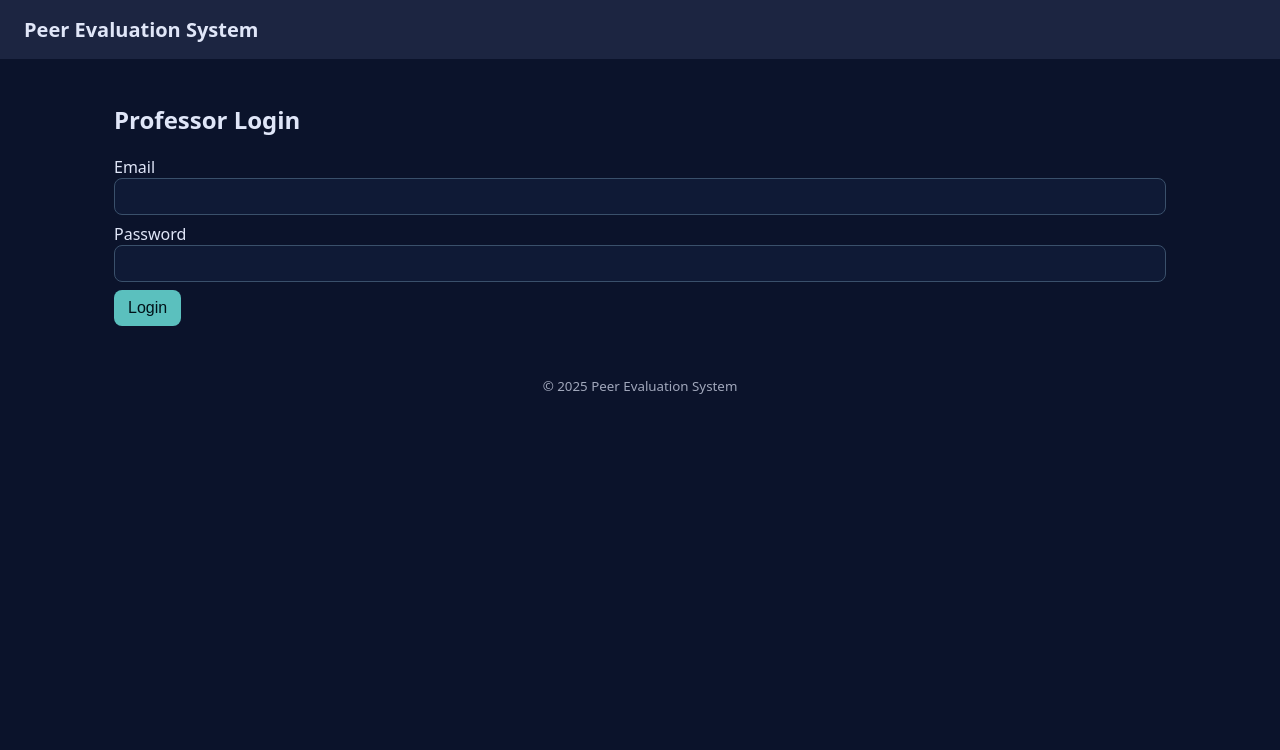
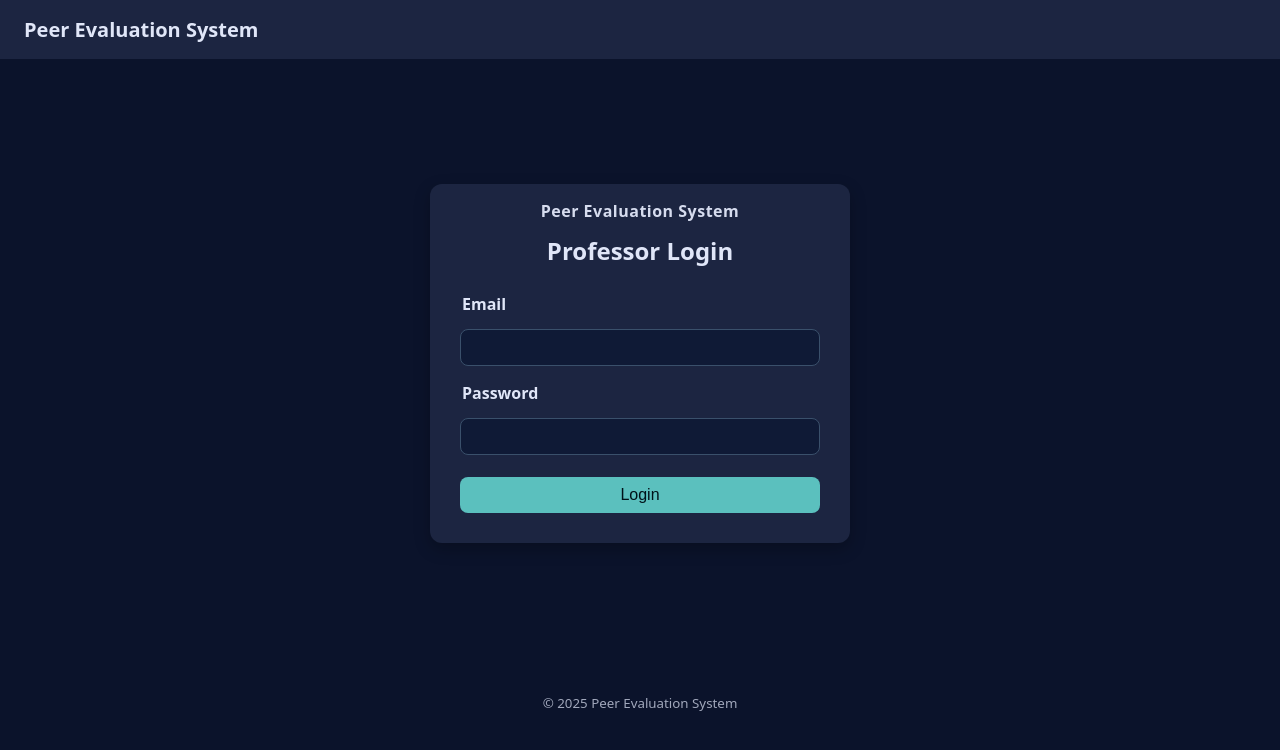
Before and after one commit to AlexHusseini/CapstoneProject, a Flask app: page /login in a window 1280 px wide. Shown: the top 750 px of the page. Run offline with Flask 3, Linux system fonts and the light colour scheme; parts of the project's set-up code (start-up, migrations or seed data) failed here and were passed over.

Commit message:
design changes

```diff
--- a/static/styles.css
+++ b/static/styles.css
@@ -178,3 +178,52 @@ footer{ text-align:center; padding:24px; opacity:0.7; }
 .action-group .btn, .btn.icon {
   vertical-align: middle;
 }
+
+/* Auth/Login layout */
+.auth-wrap {
+    display: flex;
+    align-items: center;
+    justify-content: center;
+    min-height: 70vh;
+}
+
+.auth-card {
+    width: 100%;
+    max-width: 420px;
+}
+
+.auth-title {
+    margin: 0 0 8px 0;
+    text-align: center;
+}
+
+.brand-mark {
+    text-align: center;
+    font-weight: 700;
+    letter-spacing: 0.5px;
+    margin-bottom: 12px;
+    opacity: 0.95;
+}
+
+.auth-form {
+    margin-top: 12px;
+    display: grid;
+    grid-template-columns: 1fr;
+    gap: 10px;
+}
+
+.auth-form label {
+    margin: 6px 0 4px 2px;
+    font-weight: 600;
+}
+
+input[type=text]:focus,
+input[type=number]:focus,
+input[type=email]:focus,
+input[type=password]:focus,
+select:focus,
+textarea:focus {
+    outline: none;
+    border-color: var(--accent);
+    box-shadow: 0 0 0 3px rgba(91,192,190,0.25);
+}
--- a/templates/login.html
+++ b/templates/login.html
@@ -1,9 +1,18 @@
 {% extends "base.html" %}
 {% block content %}
-<h2>Professor Login</h2>
-<form method="post">
-  <label>Email <input type="email" name="email" required></label>
-  <label>Password <input type="password" name="password" required></label>
-  <button type="submit">Login</button>
-</form>
+<section class="auth-wrap">
+  <div class="card auth-card" role="region" aria-labelledby="login-title">
+    <div class="brand-mark" aria-hidden="true">Peer Evaluation System</div>
+    <h2 id="login-title" class="auth-title">Professor Login</h2>
+    <form method="post" class="auth-form">
+      <label for="email">Email</label>
+      <input id="email" type="email" name="email" autocomplete="username" required>
+
+      <label for="password">Password</label>
+      <input id="password" type="password" name="password" autocomplete="current-password" required>
+
+      <button type="submit" class="btn" style="margin-top:12px; width:100%;">Login</button>
+    </form>
+  </div>
+</section>
 {% endblock %}
```
